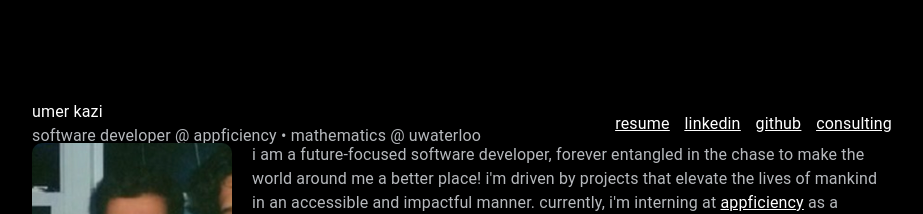
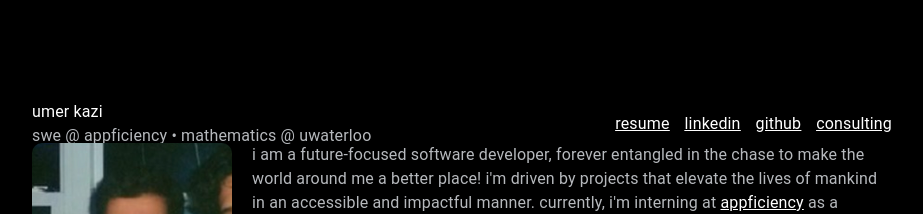
Before and after one commit to UmerKazi/UmerKazi.github.io, a Next.js app: page / in a window 1280 px wide. Shown: the top 214 px of the page, without its empty margins (178-1101 px from the left). Built offline with nearby package versions, Linux system fonts and the light colour scheme.

Commit message:
Update page.tsx

```diff
--- a/src/app/page.tsx
+++ b/src/app/page.tsx
@@ -33,7 +33,7 @@ export default function Home() {
           >
             <Typography className={styles.title}>umer kazi</Typography>
             <Typography className={styles.subtitle}>
-              software developer @ appficiency • mathematics @ uwaterloo
+              swe @ appficiency • mathematics @ uwaterloo
             </Typography>
           </motion.div>
           <motion.div // Wrap this Box in a motion.div to animate
```
